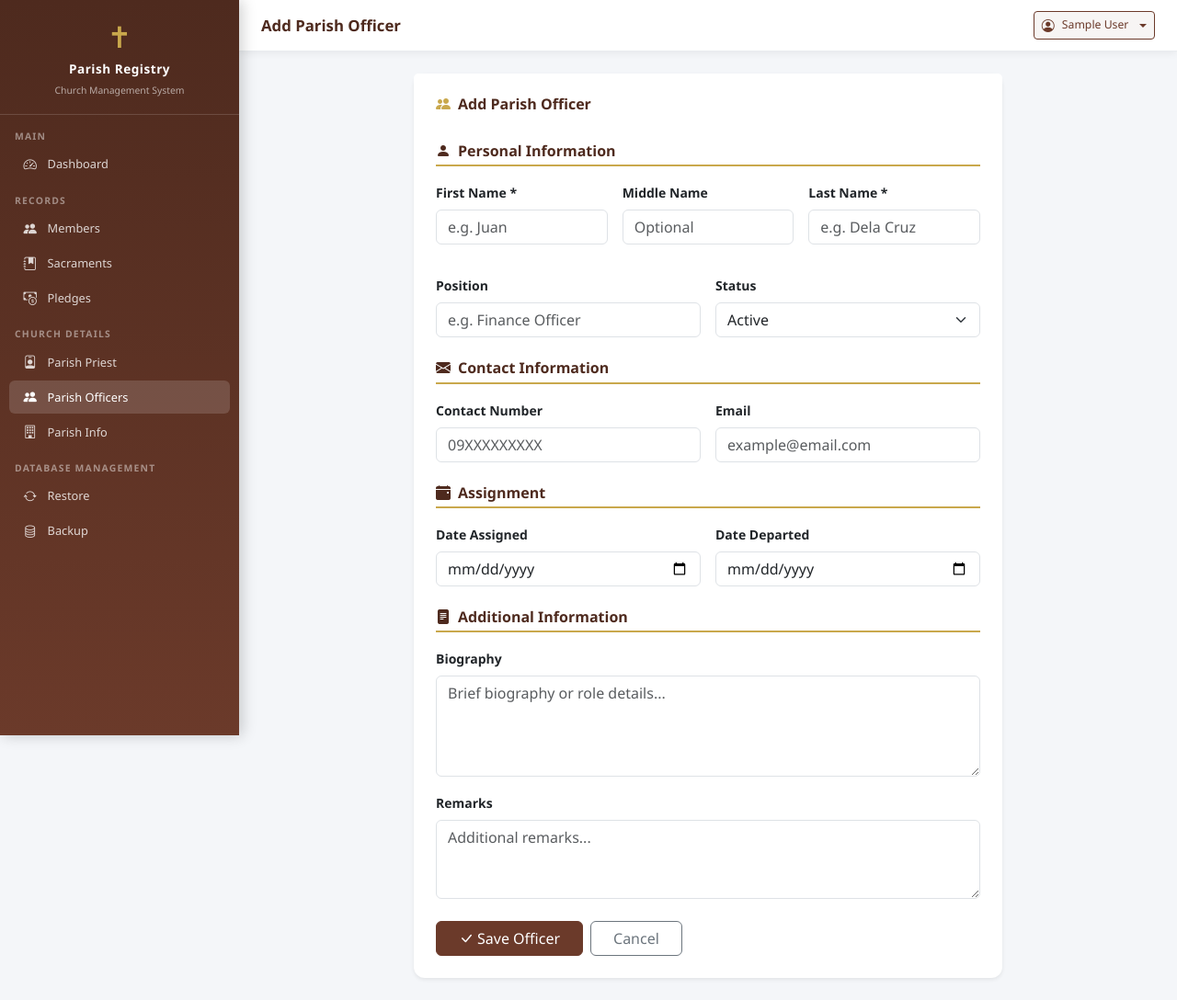
After one commit to Precious143Bless/registry, a Django app: page /officers/new/ in a window 1280 px wide. The commit adds this page. Shown: the whole page at 92% size. Run offline with Django 4.2, Linux system fonts and the light colour scheme; the visitor is signed in with stand-in values (Sample User, id 1); data that the repository does not hold is empty.

Commit message:
Parish Officers version 1

```diff
--- a/registry/admin.py
+++ b/registry/admin.py
@@ -1,5 +1,5 @@
 from django.contrib import admin
-from .models import Member, Baptism, Confirmation, FirstHolyCommunion, Marriage, LastRites, Pledge, PledgePayment,ParishPriest
+from .models import Member, Baptism, Confirmation, FirstHolyCommunion, Marriage, LastRites, Pledge, PledgePayment, ParishPriest, ParishOfficer
 
 admin.site.register(Member)
 admin.site.register(Baptism)
@@ -10,3 +10,4 @@ admin.site.register(LastRites)
 admin.site.register(Pledge)
 admin.site.register(PledgePayment)
 admin.site.register(ParishPriest)
+admin.site.register(ParishOfficer)
--- a/registry/forms.py
+++ b/registry/forms.py
@@ -2,7 +2,7 @@ import re
 from datetime import date
 from django import forms
 from django.core.exceptions import ValidationError
-from .models import Member, Baptism, Confirmation, FirstHolyCommunion, Marriage, LastRites, Pledge, PledgePayment, ParishInfo, ParishPriest
+from .models import Member, Baptism, Confirmation, FirstHolyCommunion, Marriage, LastRites, Pledge, PledgePayment, ParishInfo, ParishPriest, ParishOfficer
 
 
 # ─── REUSABLE VALIDATORS ─────────────────────────────────────────────────────
@@ -438,3 +438,66 @@ class ParishPriestForm(forms.ModelForm):
         if value:
             validate_ph_contact(value)
         return value
+
+
+class ParishOfficerForm(forms.ModelForm):
+    date_assigned = forms.DateField(
+        required=False,
+        widget=forms.DateInput(attrs={'type': 'date', 'class': 'form-control'})
+    )
+    date_departed = forms.DateField(
+        required=False,
+        widget=forms.DateInput(attrs={'type': 'date', 'class': 'form-control'})
+    )
+
+    class Meta:
+        model = ParishOfficer
+        fields = '__all__'
+        widgets = {
+            'first_name': forms.TextInput(attrs={'class': 'form-control', 'placeholder': 'e.g. Juan'}),
+            'middle_name': forms.TextInput(attrs={'class': 'form-control', 'placeholder': 'Optional'}),
+            'last_name': forms.TextInput(attrs={'class': 'form-control', 'placeholder': 'e.g. Dela Cruz'}),
+            'position': forms.TextInput(attrs={'class': 'form-control', 'placeholder': 'e.g. Finance Officer'}),
+            'contact_number': forms.TextInput(attrs={
+                'class': 'form-control',
+                'placeholder': '09XXXXXXXXX',
+                'maxlength': '11',
+                'minlength': '11',
+                'pattern': '09[0-9]{9}',
+                'title': '11-digit PH mobile number starting with 09',
+                'inputmode': 'numeric',
+                'oninput': "this.value=this.value.replace(/[^0-9]/g,'').slice(0,11)",
+            }),
+            'email': forms.EmailInput(attrs={'class': 'form-control', 'placeholder': 'example@email.com'}),
+            'biography': forms.Textarea(attrs={'class': 'form-control', 'rows': 4, 'placeholder': 'Brief biography or role details...'}),
+            'remarks': forms.Textarea(attrs={'class': 'form-control', 'rows': 3, 'placeholder': 'Additional remarks...'}),
+            'status': forms.Select(attrs={'class': 'form-select'}),
+            'image': forms.FileInput(attrs={'class': 'form-control'}),
+        }
+
+    def clean_first_name(self):
+        value = self.cleaned_data['first_name'].strip()
+        if not value:
+            raise ValidationError('First name is required.')
+        validate_letters_only(value, 'First name')
+        return value.title()
+
+    def clean_middle_name(self):
+        value = self.cleaned_data.get('middle_name', '').strip()
+        if value:
+            validate_letters_only(value, 'Middle name')
+            return value.title()
+        return value
+
+    def clean_last_name(self):
+        value = self.cleaned_data['last_name'].strip()
+        if not value:
+            raise ValidationError('Last name is required.')
+        validate_letters_only(value, 'Last name')
+        return value.title()
+
+    def clean_contact_number(self):
+        value = self.cleaned_data.get('contact_number', '').strip()
+        if value:
+            validate_ph_contact(value)
+        return value
--- a/registry/templates/registry/base.html
+++ b/registry/templates/registry/base.html
@@ -230,8 +230,8 @@
             </a>
         </li>
         <li class="nav-item">
-            <a href="{% url 'logout' %}" class="nav-link">
-                <i class="bi bi-people"></i> Parish Officers
+            <a href="{% url 'officers_list' %}" class="nav-link {% if 'officer' in request.resolver_match.url_name or 'officers' in request.resolver_match.url_name %}active{% endif %}">
+                <i class="bi bi-people-fill"></i> Parish Officers
             </a>
         </li>
         <li class="nav-item">
--- /dev/null
+++ b/registry/templates/registry/officers/form.html
@@ -0,0 +1,136 @@
+{% extends 'registry/base.html' %}
+{% block page_title %}{{ title }}{% endblock %}
+
+{% block content %}
+<div class="row justify-content-center">
+    <div class="col-lg-8">
+        <div class="card border-0 shadow-sm" style="border-radius:12px;">
+            <div class="card-header bg-white border-0 pt-4 px-4">
+                <h6 class="fw-bold mb-0" style="color:#4e2a1e;">
+                    <i class="bi bi-people-fill me-2" style="color:#c9a84c;"></i>{{ title }}
+                </h6>
+            </div>
+            <div class="card-body px-4 pb-4">
+
+                {% if form.errors %}
+                <div class="alert alert-danger py-2 px-3 mb-3" style="border-radius:8px;">
+                    <i class="bi bi-exclamation-triangle-fill me-2"></i>
+                    <strong>Please fix the errors below before saving.</strong>
+                </div>
+                {% endif %}
+
+                <form method="post" novalidate enctype="multipart/form-data">
+                    {% csrf_token %}
+
+                    <h6 class="fw-bold mb-3 mt-2" style="color:#4e2a1e; border-bottom: 2px solid #c9a84c; padding-bottom: 5px;">
+                        <i class="bi bi-person-fill me-2"></i>Personal Information
+                    </h6>
+                    <div class="row g-3">
+                        <div class="col-md-4">
+                            <label class="form-label fw-semibold small">First Name *</label>
+                            {{ form.first_name }}
+                            {% if form.first_name.errors %}
+                                <div class="text-danger small mt-1"><i class="bi bi-x-circle me-1"></i>{{ form.first_name.errors.0 }}</div>
+                            {% endif %}
+                        </div>
+                        <div class="col-md-4">
+                            <label class="form-label fw-semibold small">Middle Name</label>
+                            {{ form.middle_name }}
+                            {% if form.middle_name.errors %}
+                                <div class="text-danger small mt-1"><i class="bi bi-x-circle me-1"></i>{{ form.middle_name.errors.0 }}</div>
+                            {% endif %}
+                        </div>
+                        <div class="col-md-4">
+                            <label class="form-label fw-semibold small">Last Name *</label>
+                            {{ form.last_name }}
+                            {% if form.last_name.errors %}
+                                <div class="text-danger small mt-1"><i class="bi bi-x-circle me-1"></i>{{ form.last_name.errors.0 }}</div>
+                            {% endif %}
+                        </div>
+                    </div>
+
+                    <div class="row g-3 mt-3">
+                        <div class="col-md-6">
+                            <label class="form-label fw-semibold small">Position</label>
+                            {{ form.position }}
+                            {% if form.position.errors %}
+                                <div class="text-danger small mt-1"><i class="bi bi-x-circle me-1"></i>{{ form.position.errors.0 }}</div>
+                            {% endif %}
+                        </div>
+                        <div class="col-md-6">
+                            <label class="form-label fw-semibold small">Status</label>
+                            {{ form.status }}
+                        </div>
+                    </div>
+
+                    <h6 class="fw-bold mb-3 mt-4" style="color:#4e2a1e; border-bottom: 2px solid #c9a84c; padding-bottom: 5px;">
+                        <i class="bi bi-envelope-fill me-2"></i>Contact Information
+                    </h6>
+                    <div class="row g-3">
+                        <div class="col-md-6">
+                            <label class="form-label fw-semibold small">Contact Number</label>
+                            {{ form.contact_number }}
+                            {% if form.contact_number.errors %}
+                                <div class="text-danger small mt-1"><i class="bi bi-x-circle me-1"></i>{{ form.contact_number.errors.0 }}</div>
+                            {% endif %}
+                        </div>
+                        <div class="col-md-6">
+                            <label class="form-label fw-semibold small">Email</label>
+                            {{ form.email }}
+                            {% if form.email.errors %}
+                                <div class="text-danger small mt-1"><i class="bi bi-x-circle me-1"></i>{{ form.email.errors.0 }}</div>
+                            {% endif %}
+                        </div>
+                    </div>
+
+                    <h6 class="fw-bold mb-3 mt-4" style="color:#4e2a1e; border-bottom: 2px solid #c9a84c; padding-bottom: 5px;">
+                        <i class="bi bi-calendar-event-fill me-2"></i>Assignment
+                    </h6>
+                    <div class="row g-3">
+                        <div class="col-md-6">
+                            <label class="form-label fw-semibold small">Date Assigned</label>
+                            {{ form.date_assigned }}
+                        </div>
+                        <div class="col-md-6">
+                            <label class="form-label fw-semibold small">Date Departed</label>
+                            {{ form.date_departed }}
+                        </div>
+                    </div>
+
+                    <h6 class="fw-bold mb-3 mt-4" style="color:#4e2a1e; border-bottom: 2px solid #c9a84c; padding-bottom: 5px;">
+                        <i class="bi bi-file-text-fill me-2"></i>Additional Information
+                    </h6>
+                    <div class="mb-3">
+                        <label class="form-label fw-semibold small">Biography</label>
+                        {{ form.biography }}
+                    </div>
+                    <div class="mb-3">
+                        <label class="form-label fw-semibold small">Remarks</label>
+                        {{ form.remarks }}
+                    </div>
+
+                    <div class="d-flex gap-2 mt-4">
+                        <button type="submit" class="btn btn-primary-church px-4">
+                            <i class="bi bi-check-lg me-1"></i>Save Officer
+                        </button>
+                        <a href="{% url 'officers_list' %}" class="btn btn-outline-secondary px-4">Cancel</a>
+                    </div>
+                </form>
+            </div>
+        </div>
+    </div>
+</div>
+{% endblock %}
+
+{% block extra_js %}
+<script>
+    document.addEventListener('DOMContentLoaded', function () {
+        document.querySelectorAll('.text-danger').forEach(function (el) {
+            const input = el.previousElementSibling;
+            if (input && (input.tagName === 'INPUT' || input.tagName === 'SELECT' || input.tagName === 'TEXTAREA')) {
+                input.classList.add('is-invalid');
+            }
+        });
+    });
+</script>
+{% endblock %}
--- a/registry/urls.py
+++ b/registry/urls.py
@@ -76,6 +76,14 @@ urlpatterns = [
     path('priests/<int:pk>/', views.priest_detail, name='priest_detail'),
     path('priests/<int:pk>/edit/', views.priest_edit, name='priest_edit'),
     path('priests/<int:pk>/deactivate/', views.priest_deactivate, name='priest_deactivate'),
+
+    # Parish Officers
+    path('officers/', views.officers_list, name='officers_list'),
+    path('officers/new/', views.officer_create, name='officer_create'),
+    path('officers/print/all/', views.officers_list_print, name='officers_list_print'),
+    path('officers/<int:pk>/', views.officer_detail, name='officer_detail'),
+    path('officers/<int:pk>/edit/', views.officer_edit, name='officer_edit'),
+    path('officers/<int:pk>/deactivate/', views.officer_deactivate, name='officer_deactivate'),
 ]
 
 # Serve media files in development
--- a/registry/views.py
+++ b/registry/views.py
@@ -10,9 +10,9 @@ from django.core.files.storage import default_storage
 import os
 import subprocess
 from datetime import datetime
-from .models import Member, Baptism, Confirmation, FirstHolyCommunion, Marriage, LastRites, Pledge, PledgePayment, ParishInfo
+from .models import Member, Baptism, Confirmation, FirstHolyCommunion, Marriage, LastRites, Pledge, PledgePayment, ParishInfo, ParishPriest, ParishOfficer
 from .forms import (MemberForm, BaptismForm, ConfirmationForm, CommunionForm,
-                    MarriageForm, LastRitesForm, PledgeForm, PledgePaymentForm, ParishInfoForm)
+                    MarriageForm, LastRitesForm, PledgeForm, PledgePaymentForm, ParishInfoForm, ParishPriestForm, ParishOfficerForm)
 
 
 # ─── AUTH ────────────────────────────────────────────────────────────────────
@@ -480,6 +480,86 @@ def priests_list_print(request):
     return render(request, 'registry/priests/print_priest_list.html', {'priests': priests})
 
 
+# ─── PARISH OFFICERS ─────────────────────────────────────────────────────────
+
+@login_required
+def officers_list(request):
+    q = request.GET.get('q', '')
+    status_filter = request.GET.get('status', '')
+    officers = ParishOfficer.objects.all()
+
+    if q:
+        officers = officers.filter(
+            Q(first_name__icontains=q) |
+            Q(last_name__icontains=q) |
+            Q(middle_name__icontains=q) |
+            Q(position__icontains=q) |
+            Q(email__icontains=q) |
+            Q(contact_number__icontains=q)
+        )
+
+    if status_filter:
+        officers = officers.filter(status=status_filter)
+
+    return render(request, 'registry/officers/list.html', {
+        'officers': officers,
+        'q': q,
+        'status_filter': status_filter
+    })
+
+
+@login_required
+def officer_create(request):
+    form = ParishOfficerForm(request.POST or None, request.FILES or None)
+    if form.is_valid():
+        form.save()
+        messages.success(request, 'Parish officer added successfully.')
+        return redirect('officers_list')
+    return render(request, 'registry/officers/form.html', {'form': form, 'title': 'Add Parish Officer'})
+
+
+@login_required
+def officer_detail(request, pk):
+    officer = get_object_or_404(ParishOfficer, pk=pk)
+    return render(request, 'registry/officers/detail.html', {'officer': officer})
+
+
+@login_required
+def officer_edit(request, pk):
+    officer = get_object_or_404(ParishOfficer, pk=pk)
+    form = ParishOfficerForm(request.POST or None, request.FILES or None, instance=officer)
+    if form.is_valid():
+        if request.POST.get('clear_image') == 'on':
+            if officer.image:
+                officer.image.delete(save=False)
+            form.instance.image = None
+        form.save()
+        messages.success(request, 'Parish officer updated successfully.')
+        return redirect('officer_detail', pk=officer.pk)
+    return render(request, 'registry/officers/form.html', {'form': form, 'title': 'Edit Parish Officer', 'officer': officer})
+
+
+@login_required
+def officer_deactivate(request, pk):
+    officer = get_object_or_404(ParishOfficer, pk=pk)
+    if request.method == 'POST':
+        if officer.status == 'active':
+            officer.status = 'inactive'
+            messages.success(request, f'{officer.full_name} has been deactivated.')
+        else:
+            officer.status = 'active'
+            messages.success(request, f'{officer.full_name} has been reactivated.')
+        officer.save()
+        return redirect('officers_list')
+    return render(request, 'registry/officers/confirm_status.html', {'officer': officer})
+
+
+@login_required
+def officers_list_print(request):
+    officers = ParishOfficer.objects.all().order_by('last_name', 'first_name')
+    return render(request, 'registry/officers/print_officer_list.html', {'officers': officers})
+
+
 # ─── PRINT VIEWS ─────────────────────────────────────────────────────────────
 
 @login_required
```
Also changed, not shown: registry/models.py (+40 -0 lines), registry/templates/registry/officers/confirm_status.html (added, +20 -0 lines), registry/templates/registry/officers/detail.html (added, +39 -0 lines), registry/templates/registry/officers/list.html (added, +120 -0 lines), registry/templates/registry/officers/print_officer_list.html (added, +88 -0 lines), registry/migrations/0001_initial.py.
